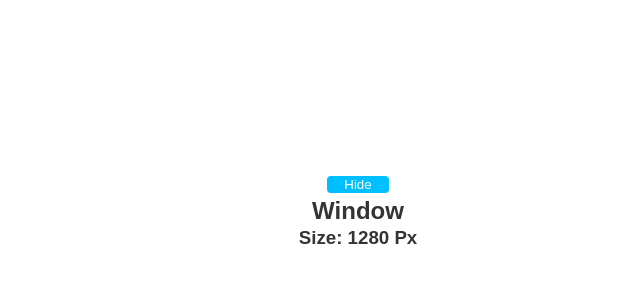
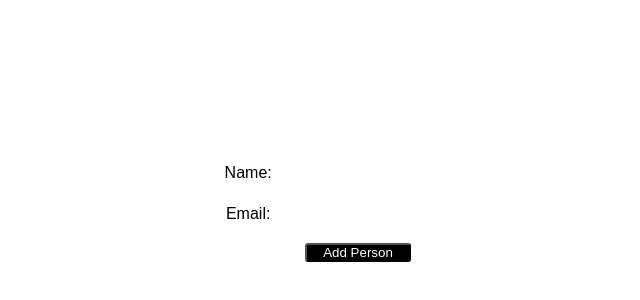
Before and after one commit to Huls26/React-practice-project, a React (Create React App) app: page / in a window 1280 px wide. Shown: the part 68-368 px from the top of the page, without its empty margins (282-922 px from the left). Built offline with nearby package versions, Linux system fonts and the light colour scheme.

Commit message:
project4.1

```diff
--- a/src/components/App.js
+++ b/src/components/App.js
@@ -1,5 +1,5 @@
 // import Book from "./projects/Book";
-import Setup from "./projects/project-3/show/showHide";
+import Setup from "./projects/project-4/Forms";
 
 export default function App() {
     return (
--- a/src/components/projects/project-3/show/showHide.js
+++ b/src/components/projects/project-3/show/showHide.js
@@ -22,9 +22,7 @@ export default function ShowHide() {
         setIsShow(prevValue => !prevValue);
     }
 
-    console.log(size)
     useEffect(() => {
-        console.log(isShow)
         if (isShow) {
             window.addEventListener("resize", screenSize);
         };
--- /dev/null
+++ b/src/components/projects/project-4/Forms.css
@@ -0,0 +1,27 @@
+.form-addperson{
+    font-family: Arial, Helvetica, sans-serif;
+
+    display: flex;
+    flex-direction: column;
+    align-items: center;
+    gap: 1.1em;
+}
+
+.form-addperson input {
+    border: none;
+    outline-color: darkorchid;
+    margin-left: 2em;
+    padding: .3em .6em;
+}
+
+.add-person {
+    color: white;
+
+    width: 40%;
+    border-radius: 3px;
+    background-color: black;
+}
+
+.add-person:hover {
+    color: aqua;
+}
--- /dev/null
+++ b/src/components/projects/project-4/Forms.js
@@ -0,0 +1,40 @@
+import { useState } from "react";
+import "./Forms.css";
+
+export default function Form() {
+    let [form, setForm] = useState(() => ({
+                                    name: "",
+                                    email: "",
+                                }));
+
+    function updateForm(event) {
+        let name = event.currentTarget.name;
+        let value = event.currentTarget.value;
+
+        setForm(prevForm => ({
+            ...prevForm,
+            [name]: value,
+        }))
+    }
+
+    function handleSubmit(e) {
+        e.preventDefault()
+        console.log(form, "added")
+    }
+
+    return (
+        <form action="" className="form-addperson" onSubmit={ handleSubmit }>
+            <div className="name-form">
+                <label htmlFor="name">Name:</label>
+                <input value={ form.name } type="text" id="name" name="name" onChange={ event => updateForm(event) }/>
+            </div>
+
+            <div className="email-form">
+                <label htmlFor="email">Email:</label>
+                <input value={ form.email } type="email" id="email" name="email" onChange={ event => updateForm(event) } />
+            </div>
+
+            <button className="add-person">Add Person</button>
+        </form>
+    )
+}
```
